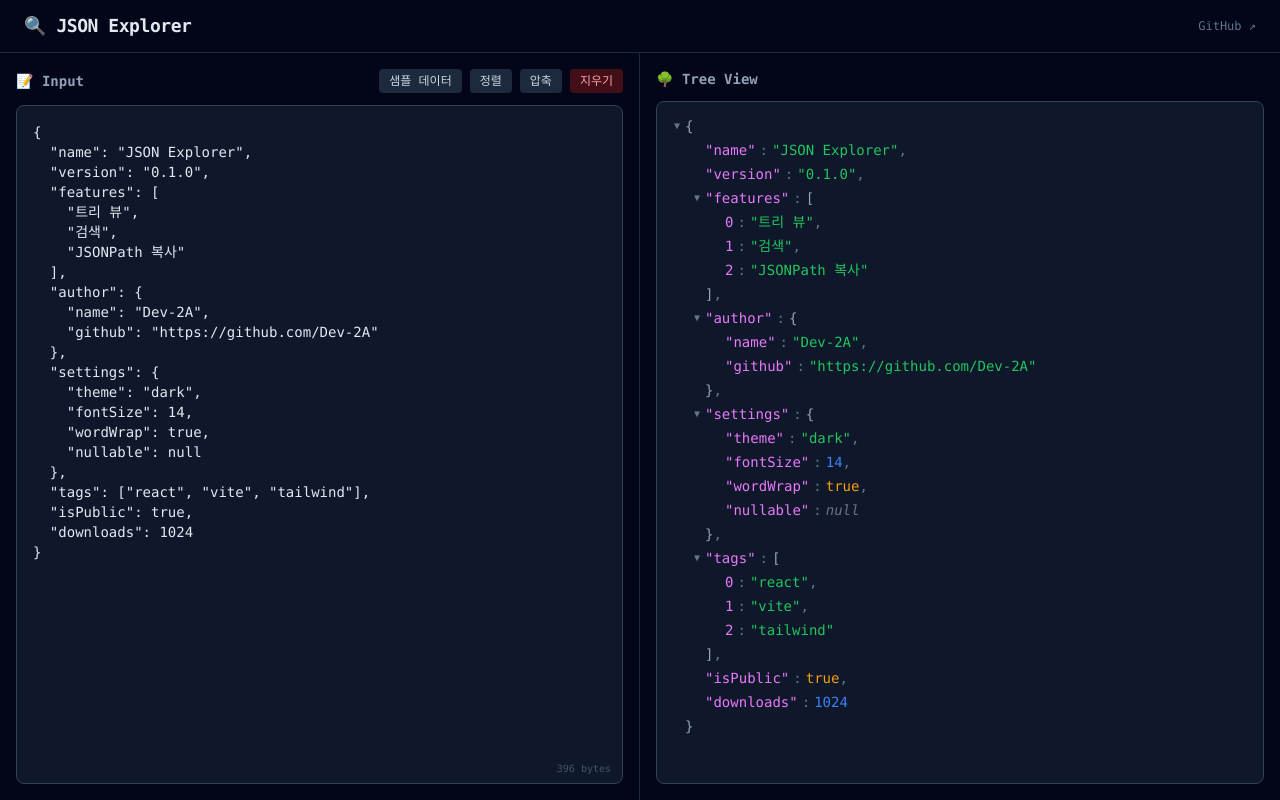
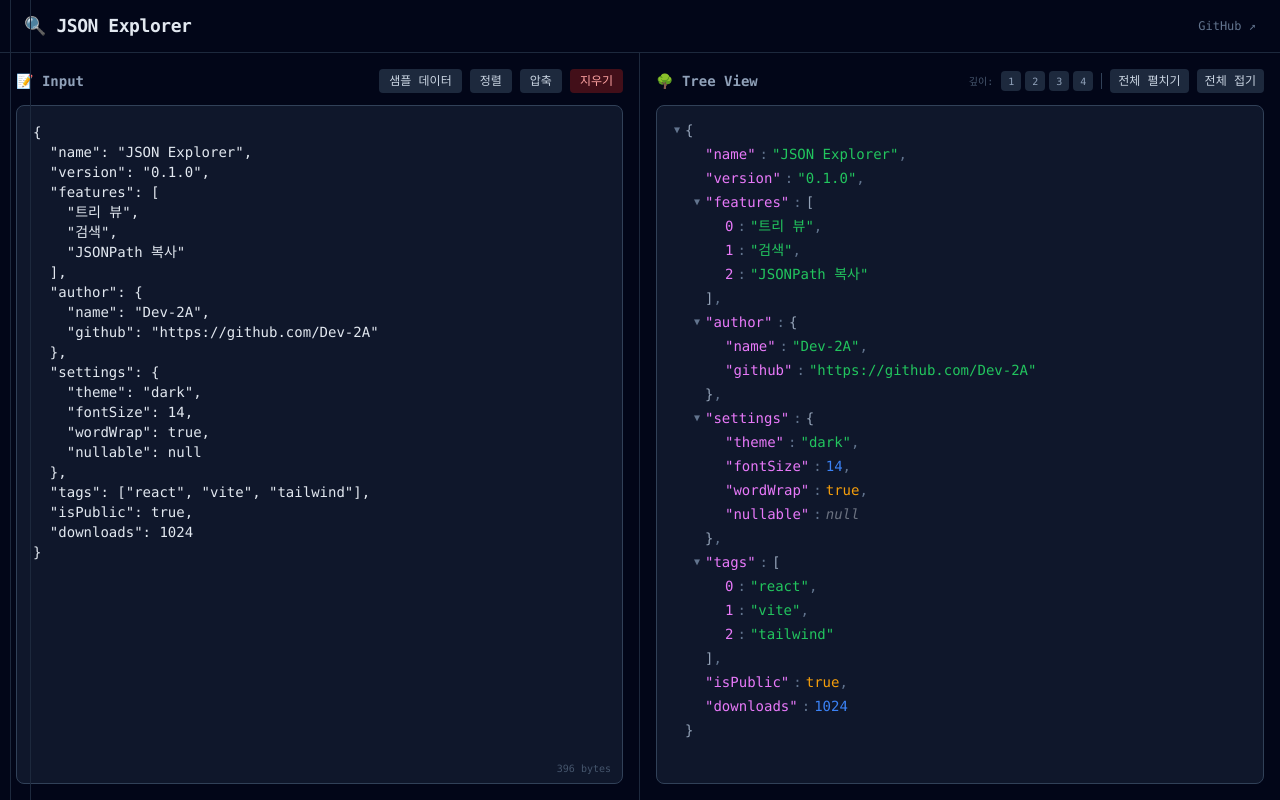
Before and after one commit to Dev-2A/json-explorer, a React (Vite) app: page / in a window 1280 px wide. Both pictures are taken after a click on the button "샘플 데이터". Shown: the top 800 px of the page. Built offline with nearby package versions, Linux system fonts and the light colour scheme.

Commit message:
♻️ 펼침 상태 중앙 관리 + 전체 펼치기/접기 + 타입 뱃지

```diff
--- a/src/components/TreeNode.jsx
+++ b/src/components/TreeNode.jsx
@@ -1,19 +1,28 @@
-import { useState } from "react";
-import { getValueType, isExpandable, getPreview } from "../utils/typeUtils";
+import {
+  getValueType,
+  isExpandable,
+  getPreview,
+  getTypeColorClass,
+} from "../utils/typeUtils";
 import ValueRenderer from "./ValueRenderer";
 
-export default function TreeNode({ name, value, depth = 0, isLast = true }) {
+export default function TreeNode({
+  name,
+  value,
+  depth = 0,
+  isLast = true,
+  path = "$",
+  isExpanded,
+  onToggle,
+}) {
   const type = getValueType(value);
   const expandable = isExpandable(value);
-  const [expanded, setExpanded] = useState(depth < 2); // 깊이 2까지 자동 펼침
+  const expanded = isExpanded(path);
 
   const indent = depth * 20;
 
-  // 펼침/접기 토글
   const handleToggle = () => {
-    if (expandable) {
-      setExpanded((prev) => !prev);
-    }
+    if (expandable) onToggle(path);
   };
 
   // 자식 엔트리 추출
@@ -23,6 +32,7 @@
         key: index,
         name: index,
         value: item,
+        path: `${path}[${index}]`,
       }));
     }
     if (type === "object") {
@@ -30,6 +40,7 @@
         key: k,
         name: k,
         value: v,
+        path: `${path}.${k}`,
       }));
     }
     return [];
@@ -40,20 +51,52 @@
   const closeBracket = type === "array" ? "]" : "}";
   const comma = isLast ? "" : ",";
 
+  // 타입 뱃지
+  const typeBadge = (
+    <span
+      className={`ml-2 text-[10px] px-1.5 py-0 rounded-full opacity-0
+                      group-hover:opacity-100 transition-opacity
+                      ${type === "array" ? "bg-blue-900/50 text-blue-400" : ""}
+                      ${type === "object" ? "bg-purple-900/50 text-purple-400" : ""}
+                      ${type === "string" ? "bg-green-900/50 text-green-400" : ""}
+                      ${type === "number" ? "bg-sky-900/50 text-sky-400" : ""}
+                      ${type === "boolean" ? "bg-amber-900/50 text-amber-400" : ""}
+                      ${type === "null" ? "bg-slate-800 text-slate-500" : ""}`}
+    >
+      {type}
+    </span>
+  );
+
   return (
-    <div className="font-mono text-sm leading-6">
+    <div className="font-mono text-sm leading-6 select-none">
       {/* 현재 노드 행 */}
       <div
         className="flex items-center hover:bg-slate-800/50 rounded px-1 group"
         style={{ paddingLeft: `${indent}px` }}
       >
+        {/* 인덴트 가이드 라인 */}
+        {depth > 0 && (
+          <div
+            className="absolute border-l border-slate-800"
+            style={{
+              left: `${indent - 10}px`,
+              height: "100%",
+            }}
+          />
+        )}
+
         {/* 펼침/접기 화살표 */}
         <span
           onClick={handleToggle}
           className={`w-4 h-4 flex items-center justify-center text-[10px] shrink-0
+                     transition-transform duration-150
                      ${expandable ? "cursor-pointer text-slate-500 hover:text-slate-300" : "text-transparent"}`}
+          style={{
+            transform:
+              expandable && expanded ? "rotate(0deg)" : "rotate(-90deg)",
+          }}
         >
-          {expandable ? (expanded ? "▼" : "▶") : ""}
+          {expandable ? "▼" : ""}
         </span>
 
         {/* 키 이름 */}
@@ -82,11 +125,13 @@
                 <span className="text-slate-500">{comma}</span>
               </>
             )}
+            {typeBadge}
           </>
         ) : (
           <>
             <ValueRenderer value={value} />
             <span className="text-slate-500">{comma}</span>
+            {typeBadge}
           </>
         )}
       </div>
@@ -101,6 +146,9 @@
               value={entry.value}
               depth={depth + 1}
               isLast={index === entries.length - 1}
+              path={entry.path}
+              isExpanded={isExpanded}
+              onToggle={onToggle}
             />
           ))}
 
--- a/src/components/TreeView.jsx
+++ b/src/components/TreeView.jsx
@@ -1,15 +1,51 @@
 import TreeNode from "./TreeNode";
+import { useExpandState } from "../hooks/useExpandState";
 
 export default function TreeView({ data }) {
+  const { isExpanded, toggle, expandAll, collapseAll, expandToDepth } =
+    useExpandState(data);
+
   if (data === null || data === undefined) return null;
 
   return (
     <div className="flex flex-col h-full">
       {/* 툴바 */}
-      <div className="flex items-center gap-2 mb-3">
-        <span className="text-sm font-semibold text-slate-400">
+      <div className="flex items-center gap-2 mb-3 flex-wrap">
+        <span className="text-sm font-semibold text-slate-400 mr-auto">
           🌳 Tree View
         </span>
+
+        {/* 깊이별 펼침 */}
+        <div className="flex items-center gap-1">
+          <span className="text-[10px] text-slate-600 mr-1">깊이:</span>
+          {[1, 2, 3, 4].map((d) => (
+            <button
+              key={d}
+              onClick={() => expandToDepth(d)}
+              className="w-5 h-5 text-[10px] rounded bg-slate-800 text-slate-400
+                         hover:bg-slate-700 hover:text-slate-200 transition-colors cursor-pointer"
+            >
+              {d}
+            </button>
+          ))}
+        </div>
+
+        <div className="w-px h-4 bg-slate-700" />
+
+        <button
+          onClick={expandAll}
+          className="px-2 py-1 text-xs rounded bg-slate-800 text-slate-300
+                     hover:bg-slate-700 transition-colors cursor-pointer"
+        >
+          전체 펼치기
+        </button>
+        <button
+          onClick={collapseAll}
+          className="px-2 py-1 text-xs rounded bg-slate-800 text-slate-300
+                     hover:bg-slate-700 transition-colors cursor-pointer"
+        >
+          전체 접기
+        </button>
       </div>
 
       {/* 트리 렌더링 영역 */}
@@ -17,7 +53,14 @@
         className="flex-1 min-h-0 overflow-auto custom-scrollbar rounded-lg
                       border border-slate-700 bg-slate-900 p-3"
       >
-        <TreeNode value={data} depth={0} isLast={true} />
+        <TreeNode
+          value={data}
+          depth={0}
+          isLast={true}
+          path="$"
+          isExpanded={isExpanded}
+          onToggle={toggle}
+        />
       </div>
     </div>
   );
--- /dev/null
+++ b/src/hooks/useExpandState.js
@@ -0,0 +1,95 @@
+import { useState, useCallback, useMemo } from "react";
+import { isExpandable } from "../utils/typeUtils";
+
+/**
+ * 트리 전체의 펼침/접기 상태를 관리하는 훅
+ */
+export function useExpandState(data) {
+  const [expandMap, setExpandMap] = useState({});
+  const [lastData, setLastData] = useState(null);
+
+  // 데이터가 바뀌면 기본 상태 생성 (깊이 2까지 자동 펼침)
+  useMemo(() => {
+    if (data === lastData) return;
+    setLastData(data);
+
+    if (!data) {
+      setExpandMap({});
+      return;
+    }
+
+    const map = {};
+    const walk = (value, path, depth) => {
+      if (!isExpandable(value)) return;
+      map[path] = depth < 2;
+
+      if (Array.isArray(value)) {
+        value.forEach((item, i) => walk(item, `${path}[${i}]`, depth + 1));
+      } else if (typeof value === "object" && value !== null) {
+        Object.entries(value).forEach(([k, v]) =>
+          walk(v, `${path}.${k}`, depth + 1),
+        );
+      }
+    };
+
+    walk(data, "$", 0);
+    setExpandMap(map);
+  }, [data]);
+
+  const toggle = useCallback((path) => {
+    setExpandMap((prev) => ({ ...prev, [path]: !prev[path] }));
+  }, []);
+
+  const expandAll = useCallback(() => {
+    setExpandMap((prev) => {
+      const next = { ...prev };
+      Object.keys(next).forEach((key) => {
+        next[key] = true;
+      });
+      return next;
+    });
+  }, []);
+
+  const collapseAll = useCallback(() => {
+    setExpandMap((prev) => {
+      const next = { ...prev };
+      Object.keys(next).forEach((key) => {
+        next[key] = false;
+      });
+      return next;
+    });
+  }, []);
+
+  const expandToDepth = useCallback(
+    (targetDepth) => {
+      if (!data) return;
+
+      const next = {};
+      const walk = (value, path, depth) => {
+        if (!isExpandable(value)) return;
+        next[path] = depth < targetDepth;
+
+        if (Array.isArray(value)) {
+          value.forEach((item, i) => walk(item, `${path}[${i}]`, depth + 1));
+        } else if (typeof value === "object" && value !== null) {
+          Object.entries(value).forEach(([k, v]) =>
+            walk(v, `${path}.${k}`, depth + 1),
+          );
+        }
+      };
+
+      walk(data, "$", 0);
+      setExpandMap(next);
+    },
+    [data],
+  );
+
+  const isExpanded = useCallback(
+    (path) => {
+      return expandMap[path] ?? false;
+    },
+    [expandMap],
+  );
+
+  return { isExpanded, toggle, expandAll, collapseAll, expandToDepth };
+}
```
